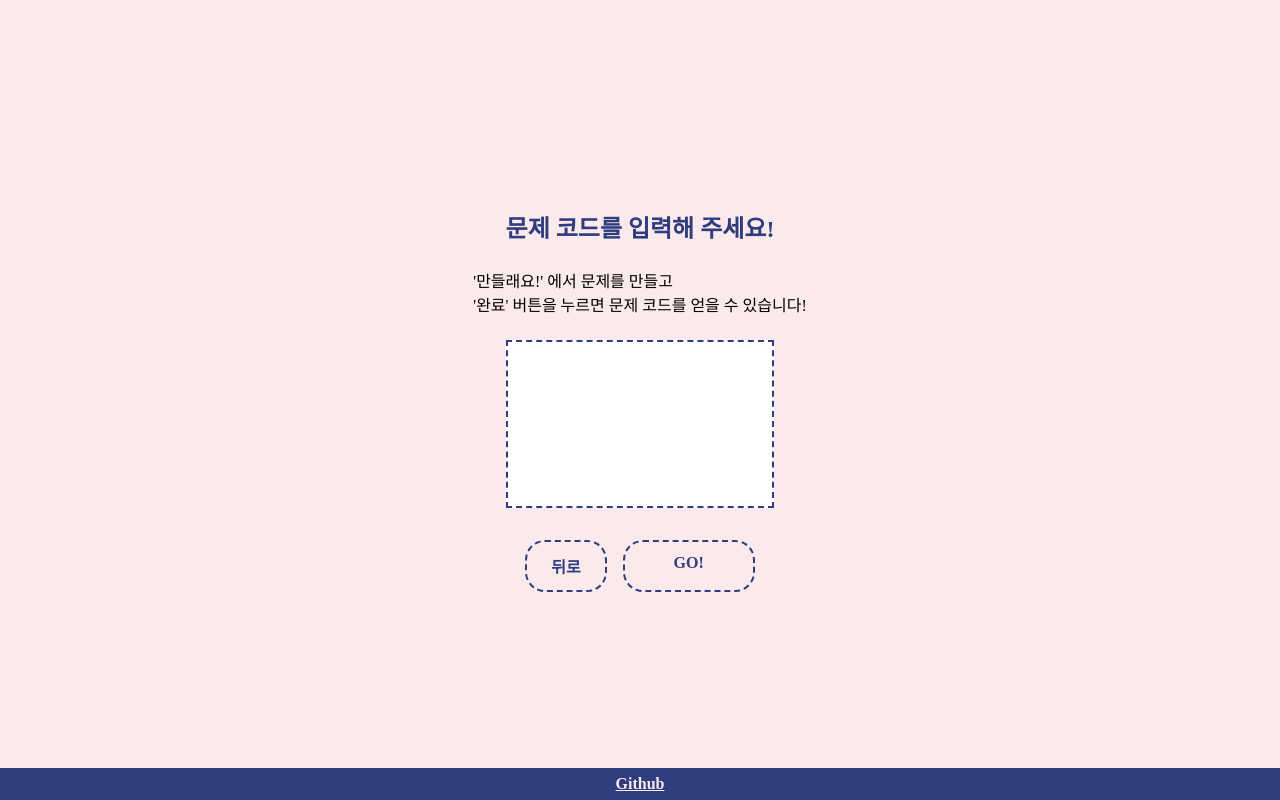
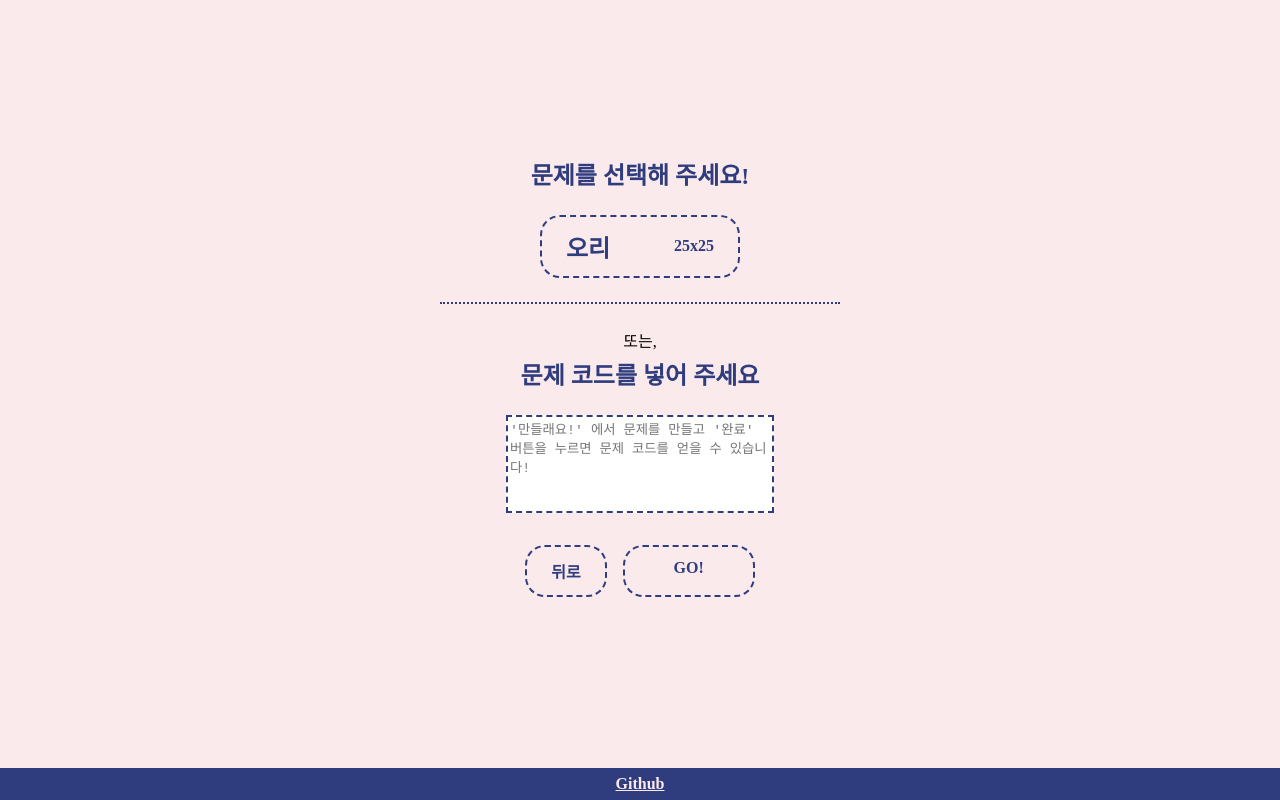
Before and after one commit to centraldogma99/nemonemo, a React (Create React App) app: page / in a window 1280 px wide. Both pictures are taken after a click on the element "풀래요!". Built offline with nearby package versions, Linux system fonts and the light colour scheme.

Commit message:
WIP item button

```diff
--- /dev/null
+++ b/src/components/QuizListItem.tsx
@@ -0,0 +1,40 @@
+import React from "react";
+import { Button } from "./Button";
+import styled from "@emotion/styled";
+
+interface Props {
+  name: string;
+  colSize: number;
+  rowSize: number;
+}
+
+const StyledButton = styled(Button)`
+  display: flex;
+  flex-direction: row;
+  justify-content: space-between;
+  align-items: center;
+`;
+
+const ItemName = styled.div`
+  font-size: 1.5rem;
+  font-weight: bold;
+`;
+
+const QuizListItem = ({
+  name,
+  colSize,
+  rowSize,
+  onClick,
+}: Props & React.HTMLProps<HTMLDivElement>) => {
+  return (
+    <StyledButton onClick={onClick}>
+      <ItemName>{name}</ItemName>
+      <br />
+      <div>
+        {colSize}x{rowSize}
+      </div>
+    </StyledButton>
+  );
+};
+
+export default QuizListItem;
--- a/src/components/Textarea.tsx
+++ b/src/components/Textarea.tsx
@@ -4,6 +4,6 @@ import { palette } from "./palette";
 export const Textarea = styled.textarea`
   resize: none;
   width: 260px;
-  height: 160px;
+  height: 90px;
   border: 2px dashed ${palette.blue};
 `;
--- /dev/null
+++ b/src/components/VerticalLine.ts
@@ -0,0 +1,10 @@
+import styled from "@emotion/styled";
+import { palette } from "./palette";
+
+const VerticalLine = styled.div`
+  height: 0;
+  width: 400px;
+  border-top: 2px dotted ${palette.blue};
+`;
+
+export default VerticalLine;
--- a/src/pages/GameboardPage.tsx
+++ b/src/pages/GameboardPage.tsx
@@ -14,6 +14,9 @@ import { nullifyBoard } from "../utils/nullifyBoard";
 import useToast from "../components/Toast";
 import { Textarea } from "../components/Textarea";
 import { unhash } from "../utils/hashBoard";
+import QuizListItem from "../components/QuizListItem";
+import VerticalLine from "../components/VerticalLine";
+import quizs from "../quizs";
 
 const ButtonContainer = styled.div`
   display: flex;
@@ -38,6 +41,12 @@ const Title = styled.div`
 
 const ErrorMessage = styled.div`
   color: red;
+`;
+
+const QuizListItemContainer = styled.div`
+  display: grid;
+  row-gap: 0.75rem;
+  width: 200px;
 `;
 
 const GameboardPage = () => {
@@ -122,12 +131,32 @@ const GameboardPage = () => {
       )}
       {!isInitialized && (
         <>
-          <Title>문제 코드를 입력해 주세요!</Title>
+          <Title>문제를 선택해 주세요!</Title>
           <Spacing size={24} />
-          '만들래요!' 에서 문제를 만들고 <br />
-          '완료' 버튼을 누르면 문제 코드를 얻을 수 있습니다!
+          <QuizListItemContainer>
+            {quizs.map((quiz) => (
+              <QuizListItem
+                name={quiz.name}
+                colSize={quiz.colSize}
+                rowSize={quiz.rowSize}
+                onClick={() => setJsonText(quiz.code)}
+              />
+            ))}
+          </QuizListItemContainer>
           <Spacing size={24} />
-          <Textarea value={jsonText} onChange={handleTextareaChange} />
+          <VerticalLine />
+          <Spacing size={24} />
+          또는,
+          <Spacing size={4} />
+          <Title>문제 코드를 넣어 주세요</Title>
+          <Spacing size={24} />
+          <Textarea
+            value={jsonText}
+            onChange={handleTextareaChange}
+            placeholder={
+              "'만들래요!' 에서 문제를 만들고 '완료' 버튼을 누르면 문제 코드를 얻을 수 있습니다!"
+            }
+          />
           {isError && (
             <>
               <Spacing size={16} />
@@ -144,6 +173,7 @@ const GameboardPage = () => {
               GO!
             </Button>
           </ButtonContainer>
+          <Spacing size={48} />
         </>
       )}
     </>
--- /dev/null
+++ b/src/pages/QuizListPage.tsx
@@ -0,0 +1,5 @@
+import React from "react";
+
+const QuizListPage = () => {};
+
+export default QuizListPage;
--- /dev/null
+++ b/src/quizs.ts
@@ -0,0 +1,10 @@
+const quizs = [
+  {
+    name: "오리",
+    colSize: 25,
+    rowSize: 25,
+    code: "56 124 247 254 124 56 124 16894 29582 32630 16118 16332 8184 1760 504 15",
+  },
+];
+
+export default quizs;
```
Also changed, not shown: src/answers/heart.json (deleted).
